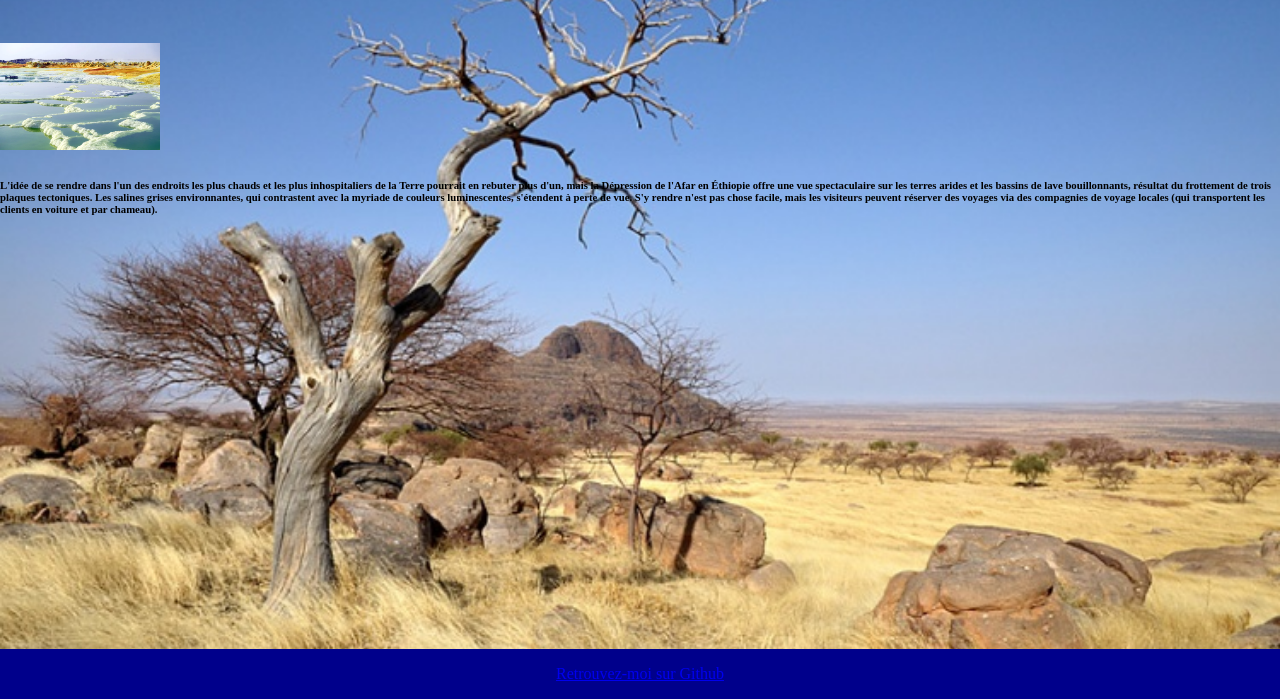
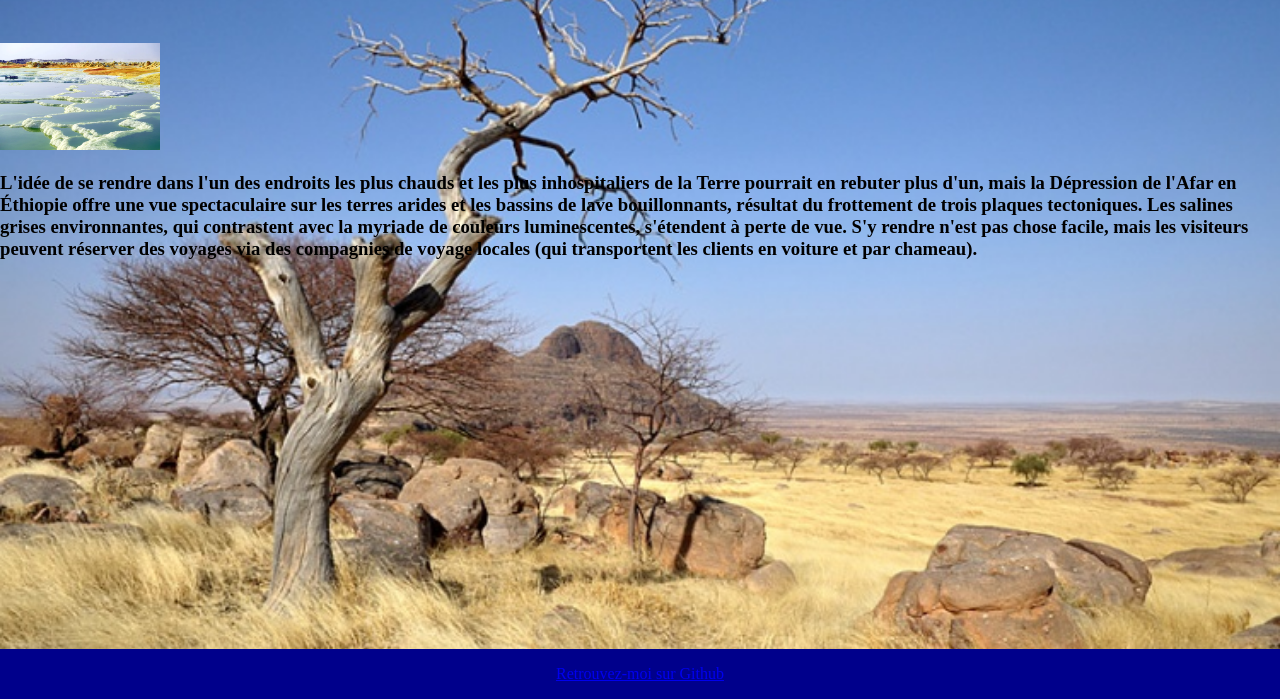
Before and after one commit to thioroDiop/JAMStackNetlify, an Eleventy site: page posts/2021-09-30-les-plus-beaux-paysages-africains.md in a window 1280 px wide. Shown: the part 101-800 px from the top of the page. Built offline with nearby package versions, Linux system fonts and the light colour scheme; Eleventy itself is replaced by a stand-in of ours; files that its build step writes are made by us from their sources.

Commit message:
Update Blog “2021-09-30-les-plus-beaux-paysages-africains”

```diff
--- a/posts/2021-09-30-les-plus-beaux-paysages-africains.md
+++ b/posts/2021-09-30-les-plus-beaux-paysages-africains.md
@@ -6,4 +6,4 @@ date: 2021-09-30T08:18:11.548Z
 ---
 ![](/assets/img/uploads/paysageafrique.webp)
 
-###### L'idée de se rendre dans l'un des endroits les plus chauds et les plus inhospitaliers de la Terre pourrait en rebuter plus d'un, mais la Dépression de l'Afar en Éthiopie offre une vue spectaculaire sur les terres arides et les bassins de lave bouillonnants, résultat du frottement de trois plaques tectoniques. Les salines grises environnantes, qui contrastent avec la myriade de couleurs luminescentes, s'étendent à perte de vue. S'y rendre n'est pas chose facile, mais les visiteurs peuvent réserver des voyages via des compagnies de voyage locales (qui transportent les clients en voiture et par chameau).
+### L'idée de se rendre dans l'un des endroits les plus chauds et les plus inhospitaliers de la Terre pourrait en rebuter plus d'un, mais la Dépression de l'Afar en Éthiopie offre une vue spectaculaire sur les terres arides et les bassins de lave bouillonnants, résultat du frottement de trois plaques tectoniques. Les salines grises environnantes, qui contrastent avec la myriade de couleurs luminescentes, s'étendent à perte de vue. S'y rendre n'est pas chose facile, mais les visiteurs peuvent réserver des voyages via des compagnies de voyage locales (qui transportent les clients en voiture et par chameau).
```
